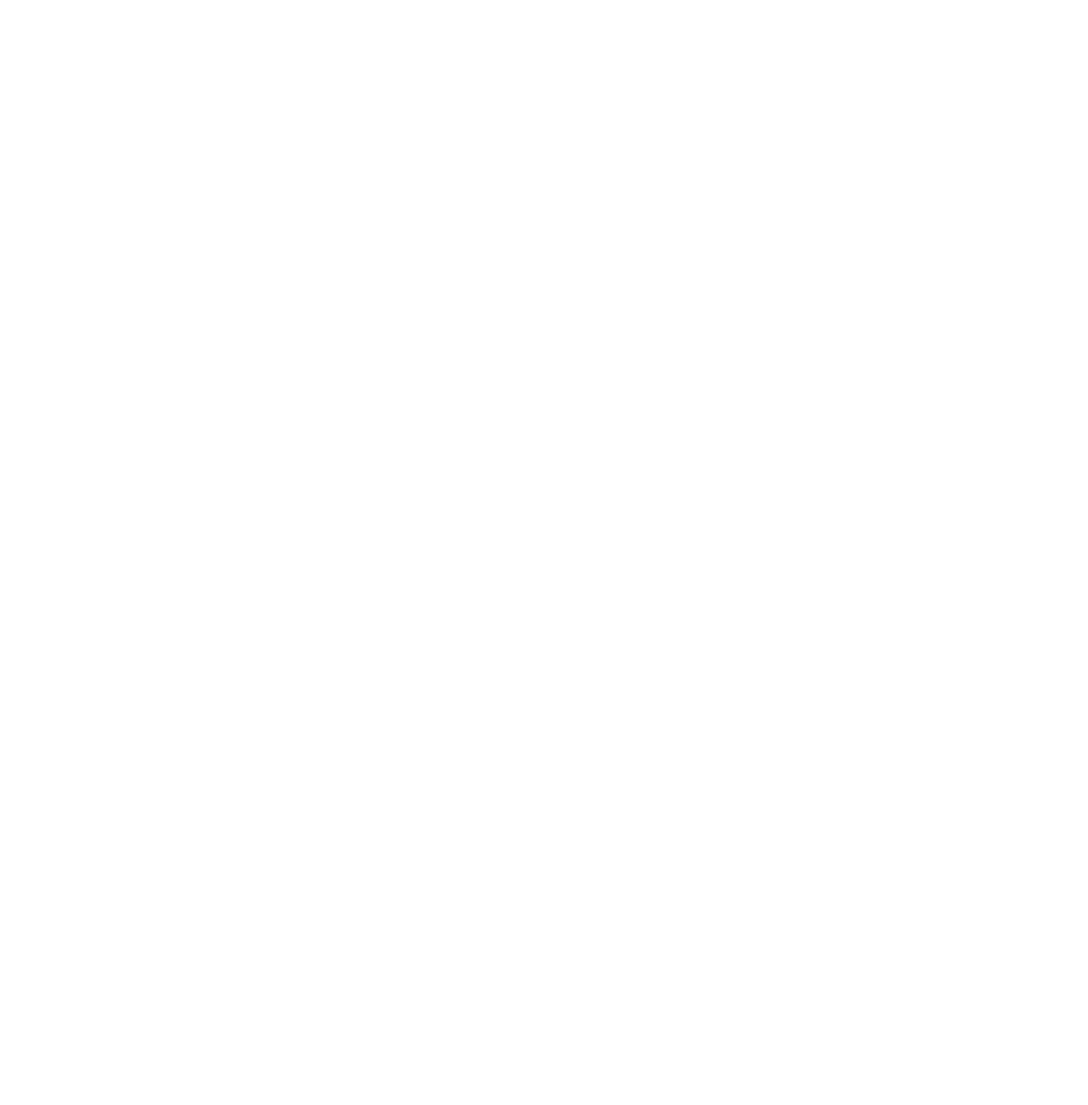
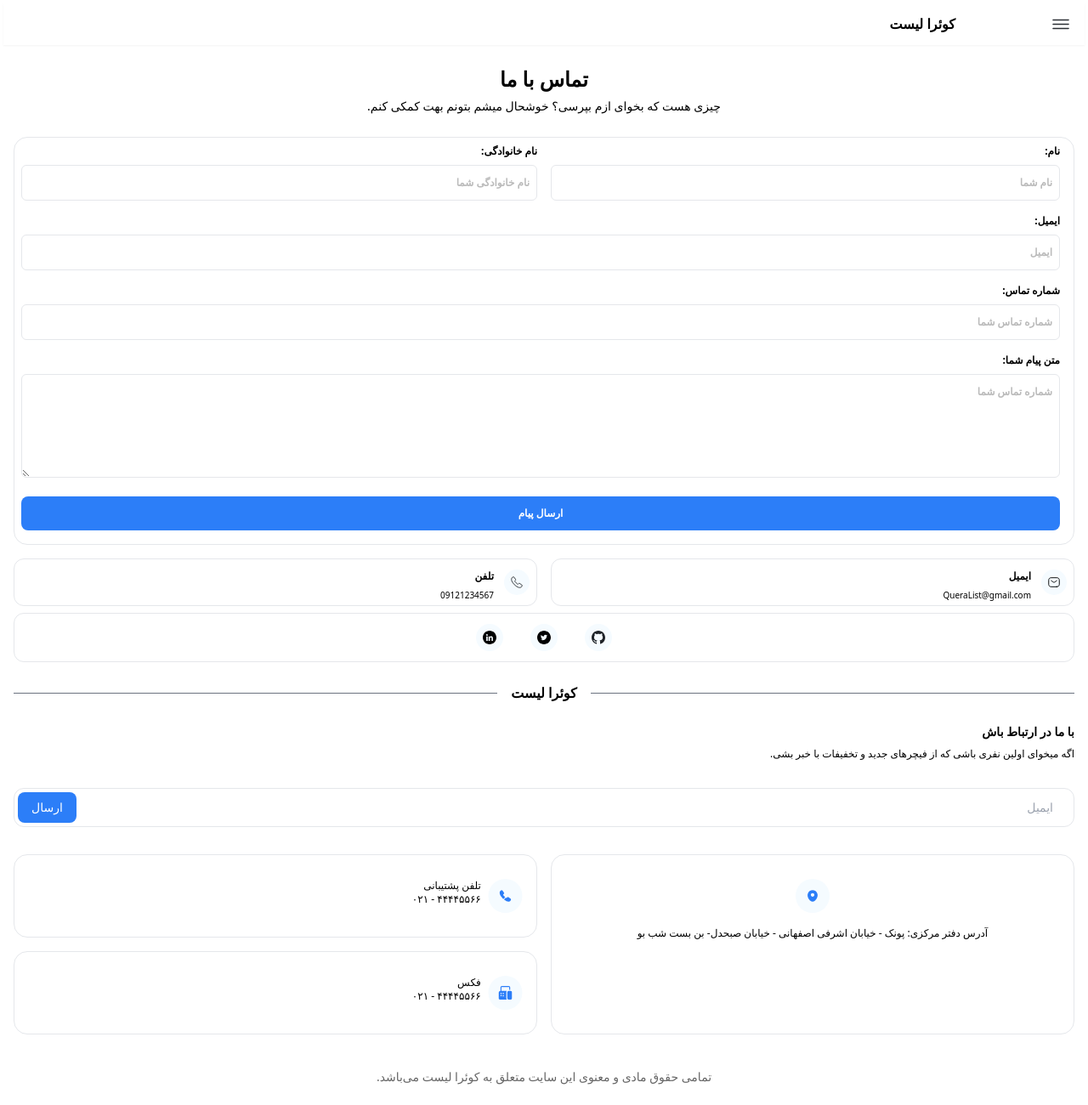
Before and after one commit to hosna-jabarooti/first-quera-project, a plain HTML site: page contact-us.html in a window 1280 px wide. Shown: the whole page at 85% size. Before the commit the page ends 800 px from the top, so only its background shows below. Drawn offline with nearby package versions, Linux system fonts and the light colour scheme.

Commit message:
contatct-us page created for mobile-view

```diff
--- a/contact-us.html
+++ b/contact-us.html
@@ -0,0 +1,156 @@
+<!DOCTYPE html>
+<html lang="fa-IR" dir="rtl">
+
+<head>
+    <meta charset="UTF-8">
+    <meta name="viewport" content="width=device-width, initial-scale=1.0">
+    <title>Document</title>
+    <link rel="stylesheet" href="./assets/styles/main.css">
+    <script src="https://cdn.tailwindcss.com"></script>
+</head>
+
+<body>
+    <header class="bg-white flex m-1 py-3 px-4 gap-28 shadow-sm">
+        <img src="./assets/images/Frame 12160.png" alt="hug">
+        <h1 class="flex flex-row font-semibold text-base">کوئرا لیست</h1>
+        <nav class=" hidden">
+            <ul class="flex">
+                <li>صفحه اصلی</li>
+                <li><a href="">درباره ما</a></li>
+                <li><a href="">ارتباط با ما</a></li>
+            </ul>
+            <button class="flex">ورود به اپلیکیشن</button>
+            <div class="flex">
+                <img src="./assets/images/mode.png" alt="mode">
+            </div>
+        </nav>
+    </header>
+    <main>
+        <div class="flex flex-col">
+            <div class="m-4">
+                <h2 class="font-bold text-2xl leading-10 text-center">تماس با ما</h2>
+                <p class="font-normal text-sm text-center leading-6">چیزی هست که بخوای ازم بپرسی؟ خوشحال میشم بتونم بهت
+                    کمکی کنم.</p>
+            </div>
+            <div class="flex flex-col border rounded-2xl gap-6 p-2 mx-4 mt-2">
+                <div class="flex flex-col gap-4 relative">
+                    <div class="flex flex-row w-full">
+                        <div class="w-1/2 px-2">
+                            <p class="font-semibold text-xs mb-2">نام:</p>
+                            <input type="text" id="name" placeholder="نام شما"
+                                class="border rounded-md py-3 px-2 text-xs font-semibold w-full placeholder-[--text-placeholders]">
+                        </div>
+                        <div class="w-1/2 pr-2">
+                            <p class="font-semibold text-xs mb-2">نام خانوادگی:</p>
+                            <input type="text" id="last-name" placeholder="نام خانوادگی شما"
+                                class="border rounded-md py-3 px-2 text-xs font-semibold w-full placeholder-[--text-placeholders]">
+                        </div>
+                    </div>
+                    <div class="pr-2">
+                        <p class="font-semibold text-xs mb-2">ایمیل:</p>
+                        <input type="text" id="name" placeholder="ایمیل"
+                            class="border rounded-md py-3 px-2 text-xs font-semibold w-full placeholder-[--text-placeholders]">
+                    </div>
+                    <div class="pr-2">
+                        <p class="font-semibold text-xs mb-2">شماره تماس:</p>
+                        <input type="text" id="name" placeholder="شماره تماس شما"
+                            class="border rounded-md py-3 px-2 text-xs font-semibold w-full placeholder-[--text-placeholders]">
+                    </div>
+                    <div class="pr-2">
+                        <p class="font-semibold text-xs mb-2">متن پیام شما:</p>
+                        <textarea id="yourMessage" rows="6"
+                            class=" w-full border rounded-md py-3 px-2 text-xs font-semibold text-[--text-placeholders]">شماره تماس شما</textarea>
+                    </div>
+                    <div class="pr-2 mb-2">
+                        <button
+                            class="w-full bg-[--primary] text-white rounded-lg px-10 py-2 font-semibold text-xs leading-6 text-center">
+                            ارسال پیام
+                        </button>
+                    </div>
+                </div>
+            </div>
+            <div class="flex flex-col">
+                <div class="flex flex-row gap-4 justify-center p-2 mx-2 mt-2">
+                    <div class="flex flex-row gap-3 border rounded-xl py-3 px-2 w-full h-14">
+                        <img src="./assets/images/email.svg" alt="email-icon">
+                        <div class="">
+                            <p class="font-bold text-xs leading-4 text-right">ایمیل</p>
+                            <span class="font-normal leading-4 text-right text-[length:var(--text-size-10)]">QueraList@gmail.com</span>
+                        </div>
+                    </div>
+                    <div class="flex flex-row gap-3 border rounded-xl py-3 px-2 w-full h-14">
+                        <img src="./assets/images/phone.svg" alt="phone-icon">
+                        <div class="">
+                            <p class="font-bold text-xs leading-4 text-right">تلفن</p>
+                            <span class="font-normal leading-4 text-right text-[length:var(--text-size-10)]">09121234567</span>
+                        </div>
+                    </div>
+                </div>
+                <div class="flex flex-row border rounded-xl gap-4 py-3 px-2 mx-4 justify-center">
+                    <img src="./assets/images/github.svg" alt="github-icon" class="px-2">
+                    <img src="./assets/images/twitter.svg" alt="twitter-icon" class="px-2">
+                    <img src="./assets/images/linkedin.svg" alt="linkedin-icon" class="px-2">
+                </div>
+            </div>
+        </div>
+    </main>
+    <footer>
+        <div class="w-full">
+            <div class="flex items-center justify-between py-2 my-4 mx-4">
+                <div class=" flex flex-grow border-t border-gray-500"></div>
+                <span class="mx-4 font-semibold">کوئرا لیست</span>
+                <div class="flex-grow border-t border-gray-500"></div>
+            </div>
+        </div>
+        <div class="mx-4">
+            <div class="flex flex-col">
+                <div class="flex flex-col gap-2">
+                    <div>
+                        <h5 class="text-sm font-bold">با ما در ارتباط باش</h5>
+                    </div>
+                    <div>
+                        <p class="text-xs font-normal">اگه میخوای اولین نفری باشی که از فیچرهای جدید و تخفیفات با خبر
+                            بشی.</p>
+                    </div>
+                </div>
+                <div class="my-8">
+                    <div class="flex flex-row justify-between border rounded-xl p-1">
+                        <input type="email" id="email-holder" placeholder="ایمیل"
+                            class="text-right py-1 pr-5 font-normal text-sm leading-4 rounded-xl w-full">
+                        <button class="bg-[--primary] text-white rounded-lg py-2 px-4 text-sm align-middle">
+                            ارسال
+                        </button>
+                    </div>
+                    <div></div>
+                </div>
+            </div>
+            <div class="flex flex-row gap-4 font-normal text-xs">
+                <div class="flex flex-col items-center text-center w-1/2 border rounded-2xl gap-4 px-4 py-7">
+                    <img src="./assets/images/location.svg" alt="location-addres" class="w-10 h-10">
+                    <p>آدرس دفتر مرکزی: پونک - خیابان اشرفی اصفهانی - خیابان صبحدل- بن بست شب بو</p>
+                </div>
+                <div class="flex flex-col gap-4 w-1/2">
+                    <div class="flex flex-row gap-2 py-7 px-4 border rounded-2xl text-nowrap">
+                        <img src="./assets/images/support-number.svg" alt="supporting-number">
+                        <div class="flex flex-col">
+                            <p class="">تلفن پشتیبانی </p>
+                            <p class=""> ۴۴۴۴۵۵۶۶ - ۰۲۱</p>
+                        </div>
+                    </div>
+                    <div class="flex flex-row gap-2 py-7 px-4 border rounded-2xl text-nowrap">
+                        <img src="./assets/images/fax.svg" alt="fax-number">
+                        <div class="flex flex-col">
+                            <p class="">فکس</p>
+                            <p class=""> ۴۴۴۴۵۵۶۶ - ۰۲۱</p>
+                        </div>
+                    </div>
+                </div>
+            </div>
+        </div>
+        <div class="my-10 px-2">
+            <p class="text-center font-normal text-sm leading-5 text-wrap text-[--text-gray]">تمامی حقوق مادی و معنوی این سایت متعلق به
+                کوئرا لیست
+                می‌باشد.</p>
+        </div>
+    </footer>
+</body>
```
Also changed, not shown: index.html (+6 -5 lines).
